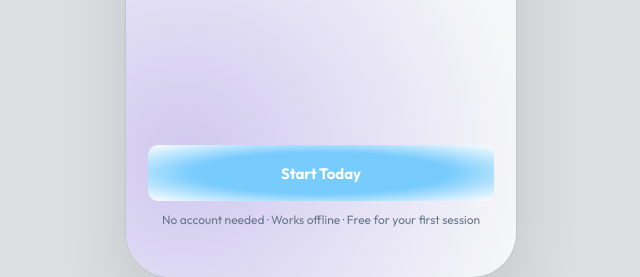
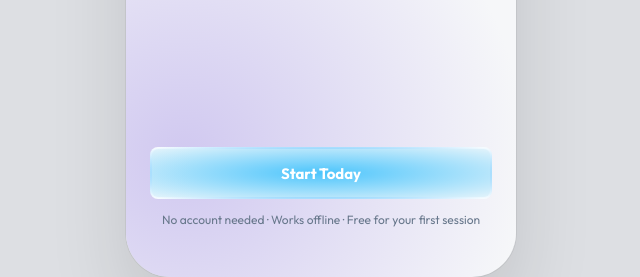
Before and after one commit to pchalitat/fitstart-prototype, a plain HTML site: page index.html in a window 1280 px wide. Shown: the part 523-800 px from the top of the page, without its empty margins (319-959 px from the left). Drawn offline with nearby package versions, Linux system fonts and the light colour scheme.

Commit message:
Fix primary button gradient border using padding-box/border-box technique

```diff
--- a/index.html
+++ b/index.html
@@ -177,20 +177,12 @@
     }
     .btn:active { transform: scale(0.97); }
     .btn-primary {
-      background: radial-gradient(ellipse at 50% 50%, var(--color-sky) 0%, var(--color-sky-light) 100%);
+      background:
+        radial-gradient(ellipse at 50% 50%, var(--color-sky) 0%, var(--color-sky-light) 100%) padding-box,
+        radial-gradient(ellipse at 50% 50%, var(--color-sky-stroke) 52%, #FFFFFF 100%) border-box;
+      border: 2px solid transparent;
       color: #FFFFFF;
       border-radius: 8px;
-      position: relative;
-      isolation: isolate;
-    }
-    .btn-primary::before {
-      content: '';
-      position: absolute;
-      inset: -2px;
-      border-radius: 10px;
-      background: radial-gradient(ellipse at 50% 50%, var(--color-sky-stroke) 52%, #FFFFFF 100%);
-      z-index: -1;
-      pointer-events: none;
     }
     .btn-primary:hover { opacity: 0.9; }
     .btn-primary:disabled { opacity: 0.35; cursor: not-allowed; }
```
